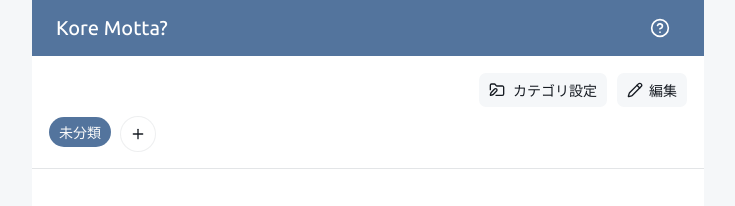
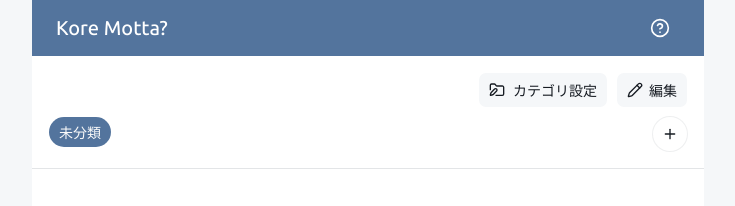
Before and after one commit to kem198/kore-motta, a Next.js app: page / in a window 1280 px wide. Shown: the top 206 px of the page, without its empty margins (272-1007 px from the left). Built offline with nearby package versions, Linux system fonts and the light colour scheme.

Commit message:
fix: refactor CategoryList layout and improve scroll area integration

```diff
--- a/src/components/shared/category-list.tsx
+++ b/src/components/shared/category-list.tsx
@@ -1,4 +1,5 @@
 import { Button } from "@/components/ui/button";
+import { ScrollArea, ScrollBar } from "@/components/ui/scroll-area";
 import { DEFAULT_CATEGORY_ID } from "@/constants/categories";
 import { MESSAGES } from "@/constants/messages";
 import { Category } from "@/types/category";
@@ -28,10 +29,12 @@ export function CategoryList({
   const sortedCategories = sortCategories(categories);
 
   return (
-    <div
-      className="flex flex-wrap gap-2"
+    <div className="flex min-w-0 gap-2">
+      <ScrollArea
         aria-label={MESSAGES.labels.categoryList}
+        className="min-w-0 flex-1"
       >
+        <div className="flex w-max gap-2">
           {sortedCategories.map((category) => {
             const isSelected = category.id === activeCategoryId;
 
@@ -41,7 +44,7 @@ export function CategoryList({
                 type="button"
                 variant={isSelected ? "default" : "secondary"}
                 size="sm"
-            className="rounded-full"
+                className="shrink-0 rounded-full"
                 aria-label={category.name}
                 aria-pressed={isSelected}
                 onClick={() => onSelect(category.id)}
@@ -50,6 +53,10 @@ export function CategoryList({
               </Button>
             );
           })}
+        </div>
+
+        <ScrollBar orientation="horizontal" />
+      </ScrollArea>
 
       <Button
         type="button"
@@ -57,7 +64,7 @@ export function CategoryList({
         size="icon"
         aria-label={MESSAGES.actions.createCategory}
         onClick={onCreate}
-        className="border-border/60 bg-background rounded-full border"
+        className="border-border/60 bg-background shrink-0 rounded-full border"
       >
         <PlusIcon />
       </Button>
```
Lines whose indentation alone changed are shown as unchanged.
